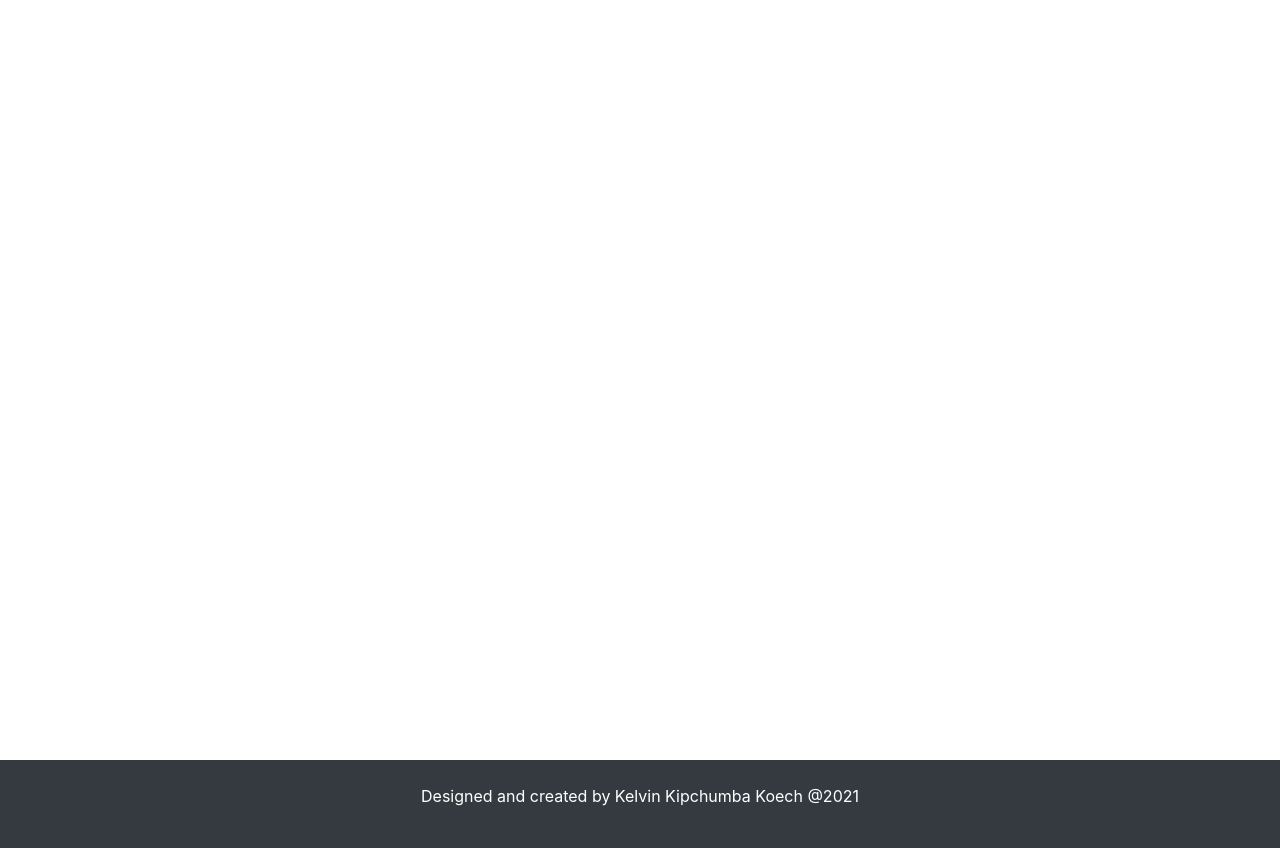
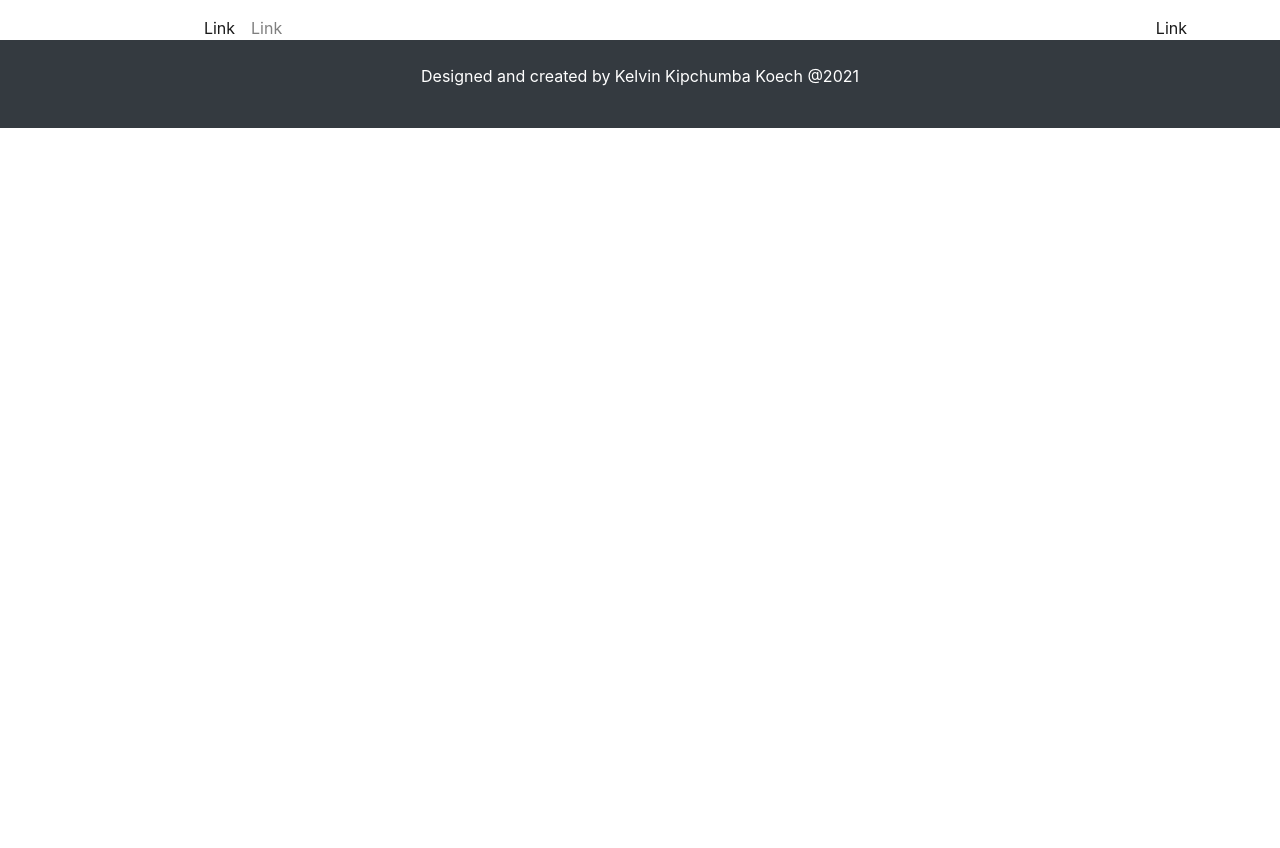
Before and after one commit to k-koech/gallery_django, a Django app: template album/gallery/templates/search.html in a window 1280 px wide. After the commit the page ends 128 px from the top, so only its background shows below. Run offline with Django 3.2, Linux system fonts and the light colour scheme; the template is opened without the code that fills it, so the values that code supplies are empty.

Commit message:
updated search page

```diff
--- a/album/gallery/templates/search.html
+++ b/album/gallery/templates/search.html
@@ -4,34 +4,9 @@
 
 
 {% block content %}
-<div class="landing">
-    <nav class="navbar navbar-expand-sm fixed-top navbar-dark">
-        <div class="container">
-            <a class="navbar-brand font-weight-bold text-white" href="/">SnapShot</a>
-            <button class="navbar-toggler" type="button" data-toggle="collapse" data-target="#navbar1">
-                <span class="navbar-toggler-icon"></span>
-            </button>
-            <div class="collapse navbar-collapse text-white" id="navbar1">
-                <ul class="navbar-nav">
-                    <li class="nav-item active">
-                        <a class="nav-link" href="#">Link</a>
-                    </li>
-                    <li class="nav-item">
-                        <a class="nav-link" href="#">Link</a>
-                    </li>
-                </ul>
-                <ul class="navbar-nav ml-auto ">
-                    <li class="nav-item active">
-                        <a class="nav-link text-white" href="#">Home</a>
-                    </li>
-                    <li class="nav-item active">
-                      <a class="nav-link" href="#">Link</a>
-                    </li>
+<div class="landing-search">
+    {% include 'base/navbar.html' %}
 
-                </ul>
-            </div>
-        </div>
-      </nav>
 
 </div>
 
```
